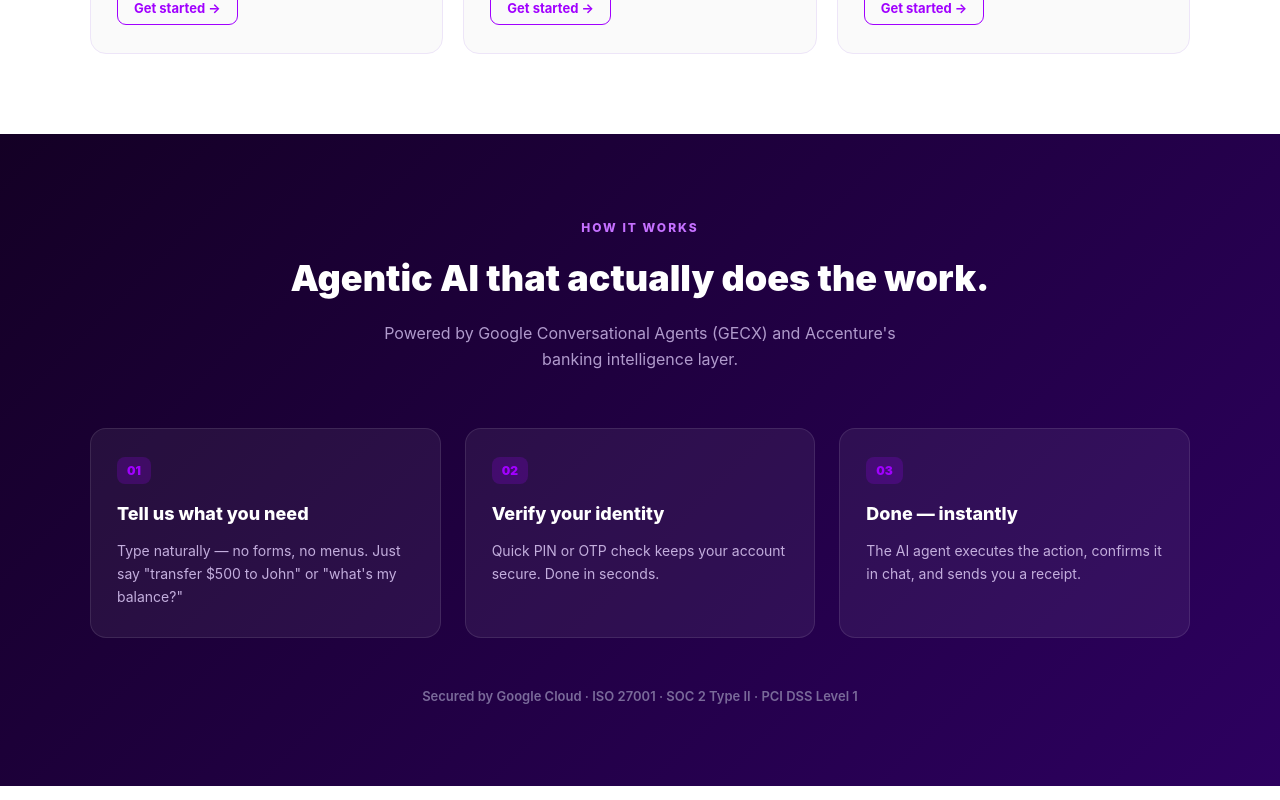
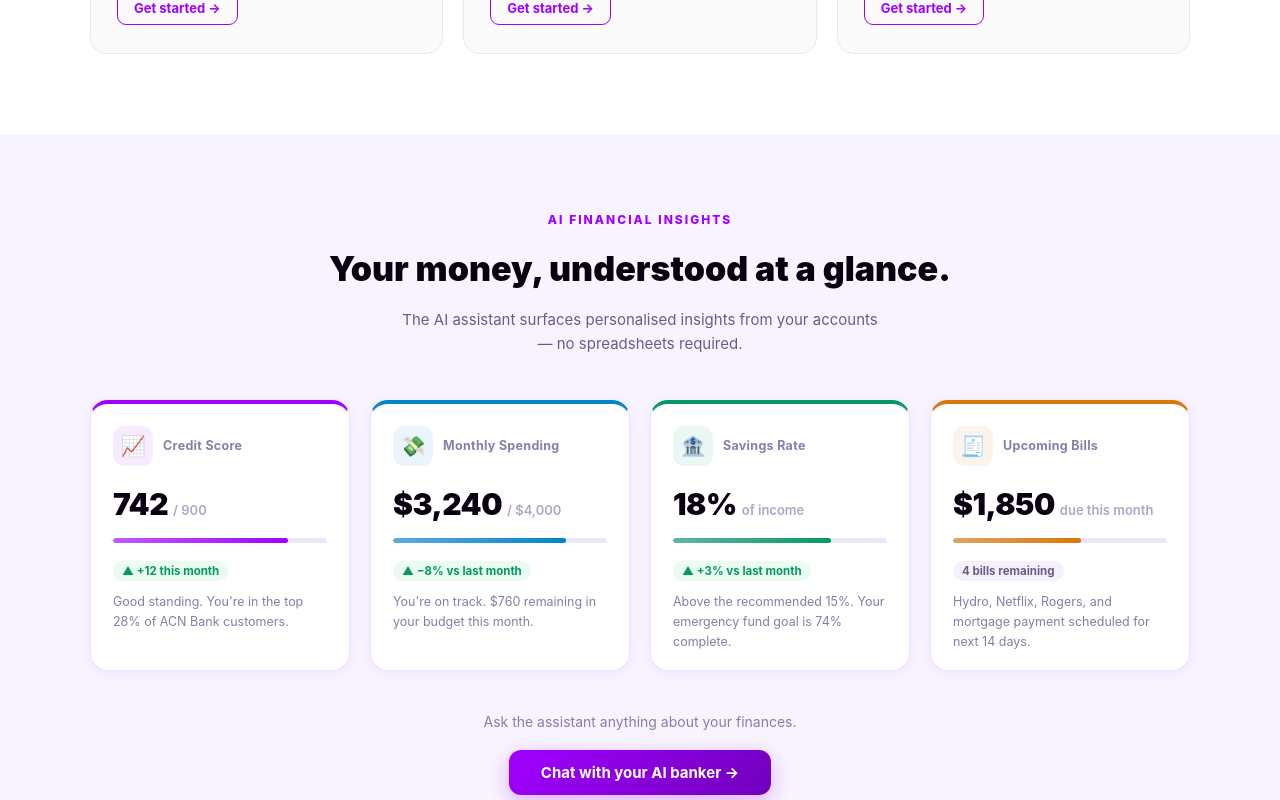
Before and after one commit to bishnoishekhar/acn-bank, a React (Vite) app: page / in a window 1280 px wide. Shown: the part 1480-2280 px from the top of the page. Built offline with nearby package versions, Linux system fonts and the light colour scheme.

Commit message:
Add InsightCard section: credit score, spending, savings, bills

```diff
--- a/src/App.jsx
+++ b/src/App.jsx
@@ -3,6 +3,7 @@ import Navbar from './components/Navbar.jsx';
 import PromoBanner from './components/PromoBanner.jsx';
 import Hero from './components/Hero.jsx';
 import Products from './components/Products.jsx';
+import InsightCard from './components/InsightCard.jsx';
 import AIStrip from './components/AIStrip.jsx';
 import ChatWidget from './components/ChatWidget.jsx';
 
@@ -13,6 +14,7 @@ export default function App() {
       <PromoBanner />
       <Hero />
       <Products />
+      <InsightCard />
       <AIStrip />
       <ChatWidget />
     </div>
--- /dev/null
+++ b/src/components/InsightCard.jsx
@@ -0,0 +1,163 @@
+import React from 'react';
+
+const BRAND = '#A100FF';
+
+const insights = [
+  {
+    icon: '📈',
+    label: 'Credit Score',
+    value: '742',
+    unit: '/ 900',
+    trend: '+12 this month',
+    trendUp: true,
+    desc: 'Good standing. You\'re in the top 28% of ACN Bank customers.',
+    accent: '#A100FF',
+    bar: 82,
+  },
+  {
+    icon: '💸',
+    label: 'Monthly Spending',
+    value: '$3,240',
+    unit: '/ $4,000',
+    trend: '−8% vs last month',
+    trendUp: true,
+    desc: 'You\'re on track. $760 remaining in your budget this month.',
+    accent: '#0284C7',
+    bar: 81,
+  },
+  {
+    icon: '🏦',
+    label: 'Savings Rate',
+    value: '18%',
+    unit: 'of income',
+    trend: '+3% vs last month',
+    trendUp: true,
+    desc: 'Above the recommended 15%. Your emergency fund goal is 74% complete.',
+    accent: '#059669',
+    bar: 74,
+  },
+  {
+    icon: '🧾',
+    label: 'Upcoming Bills',
+    value: '$1,850',
+    unit: 'due this month',
+    trend: '4 bills remaining',
+    trendUp: null,
+    desc: 'Hydro, Netflix, Rogers, and mortgage payment scheduled for next 14 days.',
+    accent: '#D97706',
+    bar: 60,
+  },
+];
+
+function ScoreBar({ pct, color }) {
+  return (
+    <div style={{
+      height: 5, borderRadius: 99, background: '#EDE5F8',
+      margin: '10px 0 14px', overflow: 'hidden',
+    }}>
+      <div style={{
+        height: '100%', width: `${pct}%`, borderRadius: 99,
+        background: `linear-gradient(90deg,${color}99,${color})`,
+        transition: 'width 0.6s ease',
+      }} />
+    </div>
+  );
+}
+
+export default function InsightCard() {
+  return (
+    <section style={{ padding: '72px 40px', background: '#F8F4FF' }}>
+      <div style={{ maxWidth: 1100, margin: '0 auto' }}>
+
+        {/* Header */}
+        <div style={{ textAlign: 'center', marginBottom: 44 }}>
+          <div style={{
+            display: 'inline-block', fontSize: 12, fontWeight: 800, letterSpacing: 2,
+            color: BRAND, textTransform: 'uppercase', marginBottom: 12,
+          }}>AI Financial Insights</div>
+          <h2 style={{ fontSize: 34, fontWeight: 900, color: '#0A0014' }}>
+            Your money, understood at a glance.
+          </h2>
+          <p style={{ fontSize: 15, color: '#6B5B8A', marginTop: 12, maxWidth: 480, margin: '12px auto 0' }}>
+            The AI assistant surfaces personalised insights from your accounts — no spreadsheets required.
+          </p>
+        </div>
+
+        {/* Cards grid */}
+        <div style={{
+          display: 'grid',
+          gridTemplateColumns: 'repeat(auto-fit, minmax(240px, 1fr))',
+          gap: 20,
+        }}>
+          {insights.map(({ icon, label, value, unit, trend, trendUp, desc, accent, bar }) => (
+            <div key={label} style={{
+              background: '#fff', borderRadius: 18, padding: '22px 22px 18px',
+              border: '1px solid #EDE5F8', borderTop: `4px solid ${accent}`,
+              boxShadow: '0 2px 16px rgba(161,0,255,0.07)',
+              transition: 'box-shadow .2s, transform .15s',
+            }}
+              onMouseEnter={e => {
+                e.currentTarget.style.boxShadow = `0 8px 28px ${accent}22`;
+                e.currentTarget.style.transform = 'translateY(-2px)';
+              }}
+              onMouseLeave={e => {
+                e.currentTarget.style.boxShadow = '0 2px 16px rgba(161,0,255,0.07)';
+                e.currentTarget.style.transform = 'none';
+              }}
+            >
+              {/* Icon + label */}
+              <div style={{ display: 'flex', alignItems: 'center', gap: 10, marginBottom: 14 }}>
+                <span style={{
+                  fontSize: 20, width: 40, height: 40, borderRadius: 11,
+                  background: `${accent}14`, display: 'flex', alignItems: 'center', justifyContent: 'center',
+                }}>{icon}</span>
+                <span style={{ fontSize: 12.5, fontWeight: 700, color: '#8A7CA8', letterSpacing: 0.3 }}>{label}</span>
+              </div>
+
+              {/* Value */}
+              <div style={{ display: 'flex', alignItems: 'baseline', gap: 5 }}>
+                <span style={{ fontSize: 30, fontWeight: 900, color: '#0A0014', letterSpacing: '-0.5px' }}>{value}</span>
+                <span style={{ fontSize: 13, fontWeight: 600, color: '#B0A4C8' }}>{unit}</span>
+              </div>
+
+              {/* Progress bar */}
+              <ScoreBar pct={bar} color={accent} />
+
+              {/* Trend badge */}
+              {trend && (
+                <div style={{ marginBottom: 10 }}>
+                  <span style={{
+                    fontSize: 11.5, fontWeight: 700, padding: '3px 9px', borderRadius: 20,
+                    background: trendUp === true ? '#EAFBF0' : trendUp === false ? '#FFF1F1' : '#F5F1FB',
+                    color: trendUp === true ? '#059669' : trendUp === false ? '#DC2626' : '#6B5B8A',
+                  }}>
+                    {trendUp === true ? '▲ ' : trendUp === false ? '▼ ' : ''}{trend}
+                  </span>
+                </div>
+              )}
+
+              {/* Description */}
+              <p style={{ fontSize: 12.5, color: '#8A7CA8', lineHeight: 1.6, margin: 0 }}>{desc}</p>
+            </div>
+          ))}
+        </div>
+
+        {/* Bottom CTA */}
+        <div style={{ textAlign: 'center', marginTop: 40 }}>
+          <p style={{ fontSize: 14, color: '#8A7CA8', marginBottom: 16 }}>
+            Ask the assistant anything about your finances.
+          </p>
+          <button style={{
+            background: `linear-gradient(135deg,${BRAND},#7000BB)`,
+            color: '#fff', border: 'none', borderRadius: 12,
+            padding: '13px 32px', fontSize: 15, fontWeight: 700, cursor: 'pointer',
+            boxShadow: '0 6px 20px rgba(161,0,255,0.3)',
+          }}>
+            Chat with your AI banker →
+          </button>
+        </div>
+
+      </div>
+    </section>
+  );
+}
```
